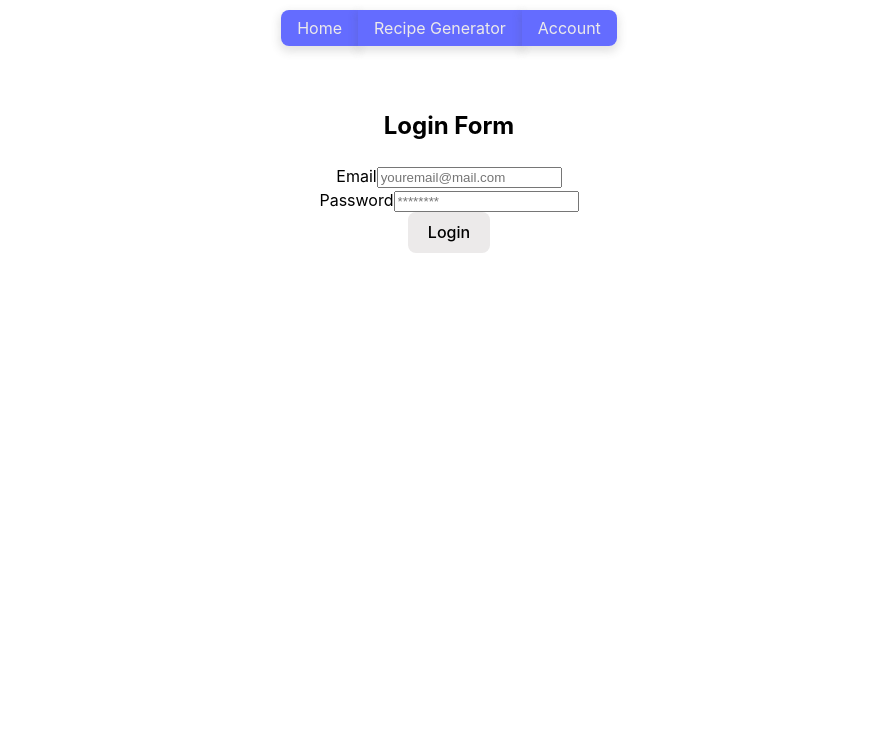
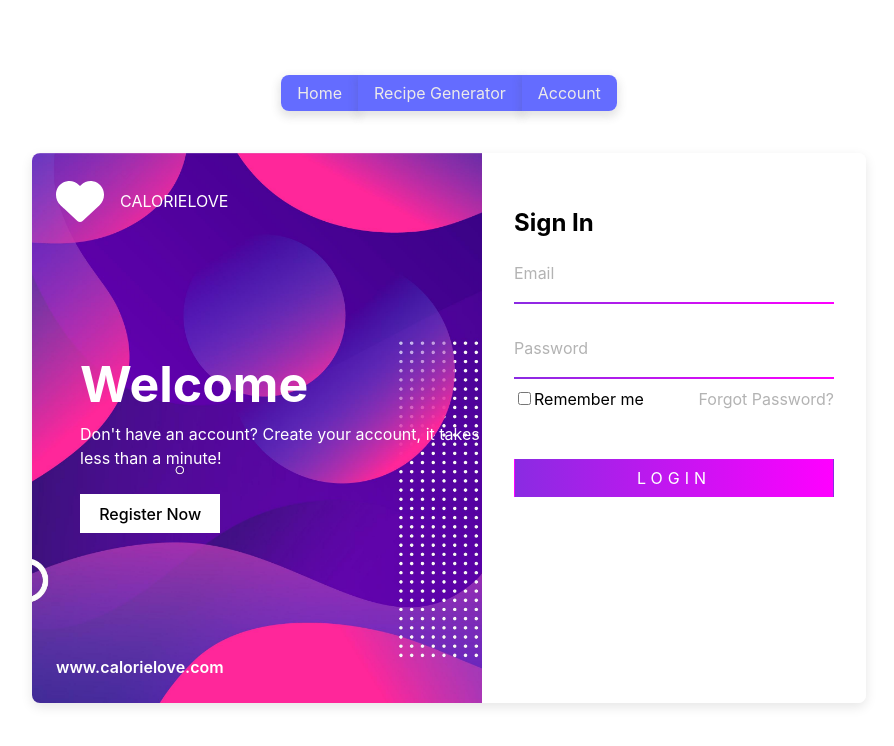
Before and after one commit to xPapashi/cardio-app, a React (Vite) app in the folder client/: page /Login in a window 1280 px wide. Shown: the top 746 px of the page, without its empty margins (191-1085 px from the left). Built offline with nearby package versions, Linux system fonts and the light colour scheme; no server answers.

Commit message:
Modify css for login page - Add login background image - Add login form - Add login button - Add register button - Add forgot password button

```diff
--- a/client/src/App.jsx
+++ b/client/src/App.jsx
@@ -1,11 +1,11 @@
-import { Route, Routes } from "react-router-dom";
 import axios from "axios";
+import { Navigate, Route, Routes } from "react-router-dom";
+import { UserContextProvider } from "../context/userContext";
 import { Toaster } from "react-hot-toast";
-import { UserContextProvider } from "../context/userContext";
 
 import Navbar from "./components/Navbar";
 import RegisterPage from "./pages/RegisterPage";
-import LoginPage from "./pages/LoginPage"
+import LoginPage from "./pages/LoginPage";
 import Home from "./pages/Home";
 import Dashboard from "./pages/Dashboard";
 import RecipeGenerator from "./pages/RecipeGenerator";
@@ -18,21 +18,22 @@ axios.defaults.baseURL = "http://localhost:8000";
 axios.defaults.withCredentials = true;
 
 function App() {
+
   return (
-    <UserContextProvider>
-      <div className="App">
+    <div className="App">
+      <UserContextProvider>
         <Navbar />
         <Toaster position="bottom-right" toastOptions={{ duration: 2000 }} />
         <Routes>
+          <Route path="/Dashboard" element={<Dashboard />} />
+          <Route path="/RecipeGenerator" element={<RecipeGenerator />} />
+          <Route path="/Account" element={<Account />} />
           <Route path="/Login" element={<LoginPage />} />
           <Route path="/Register" element={<RegisterPage />} />
           <Route path="/" element={<Home />} />
-          <Route path="/Dashboard" element={<Dashboard />} />
-          <Route path="/RecipeGenerator" element={<RecipeGenerator />} />
-          <Route path="/Account" element={<Account />} />
         </Routes>
-      </div>
-    </UserContextProvider>
+      </UserContextProvider>
+    </div>
   );
 }
 
--- /dev/null
+++ b/client/src/components/auth/auth.jsx
@@ -0,0 +1,32 @@
+import axios from "axios";
+import toast from "react-hot-toast";
+
+// check if user is logged in and redirect to dashboard
+const checkLoggedIn = async (navigate) => {
+  try {
+    const { data } = await axios.get("/profile"); // get user data
+    if (data) {
+      // if user is logged in
+      toast.error("You are already logged in!");
+      navigate("/dashboard");
+    }
+  } catch (error) {
+    console.log(error);
+  }
+};
+
+
+function fetchUserProfile(setUser, setIsLoading) {
+  axios
+    .get("/profile")
+    .then(({ data }) => {
+      setUser(data);
+      setIsLoading(false);
+    })
+    .catch((err) => {
+      setIsLoading(false);
+    });
+}
+
+
+export { checkLoggedIn, fetchUserProfile };
--- a/client/src/pages/Account.jsx
+++ b/client/src/pages/Account.jsx
@@ -5,31 +5,18 @@ import { toast } from "react-hot-toast";
 
 export default function Account() {
   const navigate = useNavigate();
+  const [isloggedIn, setIsLoggedIn] = useState(false);
 
   //prevent unauthorized access if user is not logged in and redirect to login page
-  const [user, setUser] = useState(null);
-  const [loading, setLoading] = useState(true);
-  const [error, setError] = useState(null);
-
   useEffect(() => {
-    axios
-      .get("/profile")
-      .then(({ data }) => {
-        setUser(data);
-        setLoading(false);
-      })
-      .catch((error) => {
-        setError(error);
-        setLoading(false);
-      });
-  }, []);
-
-  if (loading) return <p>Loading...</p>;
-  if (error) return <p>There was an error: {error.message}</p>;
-  if (!user) {
-    toast.error("You must be logged in to view this page");
-    navigate("/login");
-  }
+    axios.get("/profile").then(({ data }) => {
+      if (!data) {
+        navigate("/login");
+      } else {
+        setIsLoggedIn(true);
+      }
+    });
+  }, [navigate]);
 
   const handleLogout = async (e) => {
     e.preventDefault();
--- a/client/src/pages/Dashboard.jsx
+++ b/client/src/pages/Dashboard.jsx
@@ -1,4 +1,4 @@
-import React, { useState } from "react";
+import React, { useState, useEffect } from "react";
 import NutritionMeter from "../components/NutritionMeter";
 import DaysOfWeek from "../components/DaysOfWeek";
 
--- /dev/null
+++ b/client/src/pages/LoginPage.css
@@ -0,0 +1,175 @@
+/* .loginContent {
+  display: flex;
+  justify-content: center;
+  height: 550px;
+} */
+
+body {
+  display: flex;
+  justify-content: center;
+  align-items: center;
+  height: 100vh;
+  margin: 0;
+}
+
+.loginContent {
+  display: flex;
+  justify-content: center;
+  height: 550px;
+  box-shadow: rgba(0, 0, 0, 0.1) 0px 4px 12px;
+  border-radius: 8px;
+}
+
+.loginLeft {
+  display: flex;
+  flex-direction: column;
+  gap: 1rem;
+  background: url("../../public/loginBg.jpg");
+  background-size: cover;
+  background-position: center;
+  min-width: 450px;
+  border-radius: 8px 0 0 8px;
+}
+
+.loginLeft .logo {
+  display: flex;
+  justify-content: left;
+  align-items: center;
+  margin-left: 1.5rem;
+  margin-top: 1.5rem;
+  font-size: 3rem;
+  gap: 1rem;
+  color: #fff;
+}
+
+.loginLeft .logo h1 {
+  font-weight: 400;
+}
+
+.loginLeft .center {
+  flex: 1;
+  display: flex;
+  flex-direction: column;
+  justify-content: center;
+  align-items: baseline;
+  color: #fff;
+  padding-left: 3rem;
+}
+
+.center .titleWelcome {
+  font-size: 50px;
+  font-weight: 700;
+}
+
+.center .textParagraph {
+  display: flex;
+  flex-direction: column;
+  align-items: flex-start;
+  margin-bottom: 1.5rem;
+}
+
+.center .textParagraph p {
+  margin: 0;
+  padding: 0;
+}
+
+.center .registerButton button {
+  border: none;
+  border-radius: 0;
+  background-color: #fff;
+}
+
+.loginLeft .link {
+  text-align: left;
+  margin-left: 1.5rem;
+  padding-bottom: 1.5rem;
+  font-weight: 600;
+  color: #fff;
+}
+
+.loginRight {
+  display: flex;
+  flex-direction: column;
+  text-align: left;
+  min-width: 320px;
+  border-radius: 0 8px 8px 0;
+  background-color: white;
+  padding: 2rem;
+}
+
+.loginRight form {
+  display: flex;
+  flex-direction: column;
+}
+
+.loginInput {
+  display: flex;
+  flex-direction: column;
+  margin-bottom: 2rem;
+}
+
+.loginInput::after {
+  content: "";
+  display: block;
+  width: 100%;
+  height: 2px;
+  background: linear-gradient(90deg, #8a2be2 0%, #ff00ff 100%);
+}
+
+.loginInput input {
+  border: none;
+  outline: none;
+}
+
+.loginInput label {
+  color: #b3b3b3;
+}
+
+.rememberPass {
+  display: flex;
+  justify-content: space-between;
+  align-items: center;
+  margin-bottom: 3rem;
+  margin-top: -1.5rem;
+}
+
+.rememberPass a {
+    color: #b3b3b3;
+    text-decoration: none;
+}
+
+.loginSubmit {
+  display: flex;
+  flex-direction: column;
+}
+
+.loginSubmit button {
+  padding: 0.5rem;
+  border-radius: 0;
+  outline: none;
+  background: linear-gradient(90deg, #8a2be2 0%, #ff00ff 100%);
+  color: white;
+  cursor: pointer;
+  letter-spacing: 5px;
+  font-weight: 400;
+  position: relative;
+  overflow: hidden;
+}
+
+.loginSubmit button:active {
+  outline: none;
+}
+
+.loginSubmit button:focus {
+  outline: none;
+}
+
+.loginRegister {
+  margin-top: 1rem;
+}
+
+.loginRegister p,
+a {
+  margin: 0;
+  padding: 0;
+}
--- a/client/src/pages/LoginPage.jsx
+++ b/client/src/pages/LoginPage.jsx
@@ -2,6 +2,11 @@ import React, { useEffect, useState } from "react";
 import axios from "axios";
 import { useNavigate } from "react-router-dom";
 import { toast } from "react-hot-toast";
+import { checkLoggedIn } from "../components/auth/auth";
+import { FontAwesomeIcon } from "@fortawesome/react-fontawesome";
+import { faHeart } from "@fortawesome/free-solid-svg-icons";
+
+import "./LoginPage.css";
 
 export function LoginPage() {
   const navigate = useNavigate();
@@ -12,17 +17,7 @@ export function LoginPage() {
 
   //restrict access if user is already logged in and redirect to dashboard
   useEffect(() => {
-    const checkLoggedIn = async () => {
-      try {
-        const { data } = await axios.get("/profile");
-        if (data.email) {
-          navigate("/dashboard");
-        }
-      } catch (error) {
-        console.log(error);
-      }
-    };
-    checkLoggedIn();
+    checkLoggedIn(navigate);
   }, [navigate]);
 
   const handleSubmit = async (e) => {
@@ -46,39 +41,58 @@ export function LoginPage() {
   };
 
   return (
-    <main>
-      <div className="">
-        <div className="">
-          <div className="">
-            <h2>Login Form</h2>
+    <div className="loginContent">
+      <div className="loginLeft">
+        <div className="logo">
+          <FontAwesomeIcon icon={faHeart} />
+          <h1>CALORIELOVE</h1>
+        </div>
+        <div className="center">
+          <div className="titleWelcome">Welcome</div>
+          <div className="textParagraph">
+            <p>Don't have an account? Create your account, it takes</p>
+            <p>less than a minute!</p>
+          </div>
+          <div className="registerButton">
+            <button type="button">Register Now</button>
+          </div>
+        </div>
+        <div className="link">www.calorielove.com</div>
+      </div>
+      <div className="loginRight">
+        <h2>Sign In</h2>
         <form onSubmit={handleSubmit}>
-              <div className="">
+          <div className="loginInput">
             <label htmlFor="email">Email</label>
             <input
               id="email"
               type="email"
-                  placeholder="youremail@mail.com"
               value={userData.email}
-                  onChange={(e) => setUserData({ ...userData, email: e.target.value })} />
+              onChange={(e) => setUserData({ ...userData, email: e.target.value })}
+            />
           </div>
-              <div className="">
+          <div className="loginInput">
             <label htmlFor="password">Password</label>
             <input
               id="password"
               type="password"
-                  placeholder="********"
               value={userData.password}
-                  onChange={(e) => setUserData({ ...userData, password: e.target.value })} />
+              onChange={(e) => setUserData({ ...userData, password: e.target.value })}
+            />
           </div>
-              <div className="">
-                <button type="submit">Login</button>
+          <div className="rememberPass">
+            <div className="remember">
+              <input type="checkbox" id="remember" />
+              <label htmlFor="remember">Remember me</label>
             </div>
-              {/* {error && <div>{error}</div>} */}
+            <a href="/forgot-password">Forgot Password?</a>
+          </div>
+          <div className="loginSubmit">
+            <button type="submit">LOGIN</button>
+          </div>
         </form>
       </div>
     </div>
-      </div>
-    </main>
   );
 }
 
--- a/client/src/pages/RecipeGenerator.jsx
+++ b/client/src/pages/RecipeGenerator.jsx
@@ -1,5 +1,5 @@
 import React from "react";
-import { useState } from "react";
+import { useState, useEffect } from "react";
 import MealList from "../components/MealList"
 import "./RecipeGenerator.css";
 
--- a/client/src/pages/RegisterPage.jsx
+++ b/client/src/pages/RegisterPage.jsx
@@ -1,7 +1,8 @@
-import React, { useState } from "react";
+import React, { useState, useEffect } from "react";
 import axios from "axios";
 import { useNavigate } from "react-router-dom";
 import { toast } from "react-hot-toast";
+import {checkLoggedIn} from "../components/auth/auth";
 
 function RegisterPage() {
   const navigate = useNavigate();
@@ -10,6 +11,10 @@ function RegisterPage() {
     email: "",
     password: "",
   });
+
+  useEffect(() => {
+    checkLoggedIn(navigate);
+  }, [navigate]);
 
   const handleSubmit = async (e) => {
     e.preventDefault();
```
Also changed, not shown: client/public/loginBg.jpg (added). Lines whose indentation alone changed are shown as unchanged.
